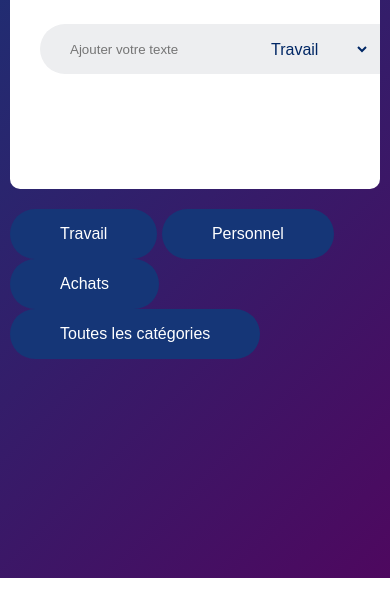
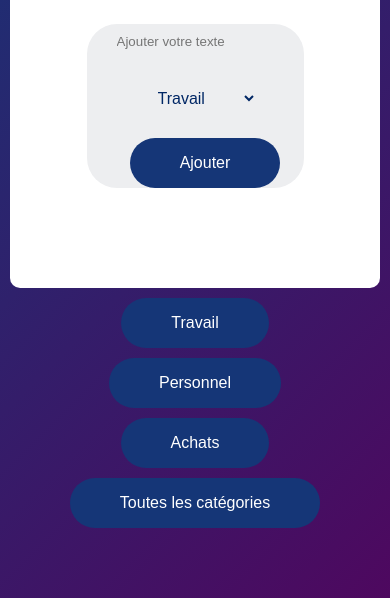
Before and after one commit to jeanhdes33/taskmanager, a plain HTML site: page index.html in a window 390 px wide. Shown: the part 266-864 px from the top of the page. Drawn offline with Linux system fonts and the light colour scheme.

Commit message:
responsive

```diff
--- a/style.css
+++ b/style.css
@@ -229,3 +229,69 @@ ul li span:hover {
     scrollbar-arrow-color: #3498db;
     scrollbar-darkshadow-color: #f1f1f1;
   }
+
+
+
+/* Votre CSS existant */
+
+/* Pour les écrans d'ordinateur */
+@media only screen and (min-width: 600px) {
+    .container {
+        max-width: 100%;
+        margin: 0 auto;
+    }
+
+    .task-text {
+        font-size: 1.2em;
+    }
+}
+
+@media only screen and (max-width: 599px) {
+    .todoapp {
+        display: flex;
+        flex-direction: column;
+        align-items: center;
+        margin-bottom: 10px;
+        justify-content: center;
+    }
+    .row {
+        display: flex;
+        flex-direction: column;
+        align-items: center;
+        margin-bottom: 10px;
+        justify-content: center;
+
+    }
+
+    .category-filters {
+        display: flex;
+        flex-direction: column;
+        align-items: center;
+        margin-bottom: 50px;
+        justify-content: center;
+
+    }
+
+    .row button {
+
+            margin-top: 20px;
+        }
+
+    }
+
+    .row select {
+        margin-top: 20px;
+
+
+    }
+
+
+    #addTaskButton {
+        margin-top: 10px; /* Ajoutez une marge en haut du bouton pour l'éloigner de l'input */
+    }
+
+    .category-filters > button:not(:last-child) {
+        margin-bottom: 10px; /* Ajoute de l'espace en bas de chaque bouton sauf le dernier */
+    }
+
+}
```
